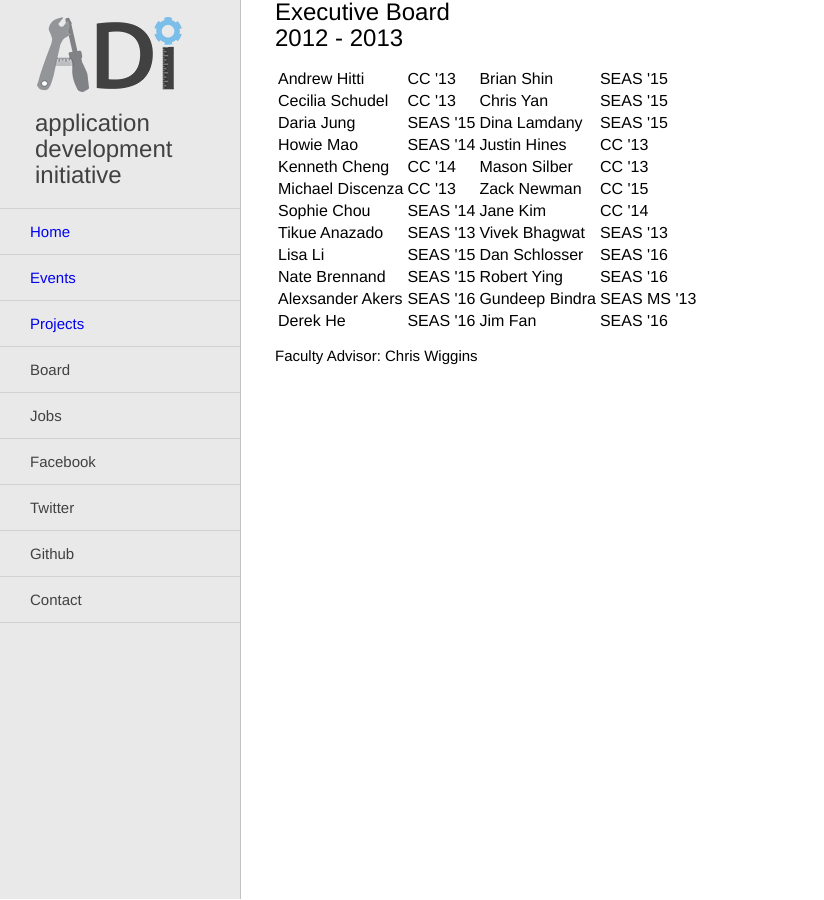
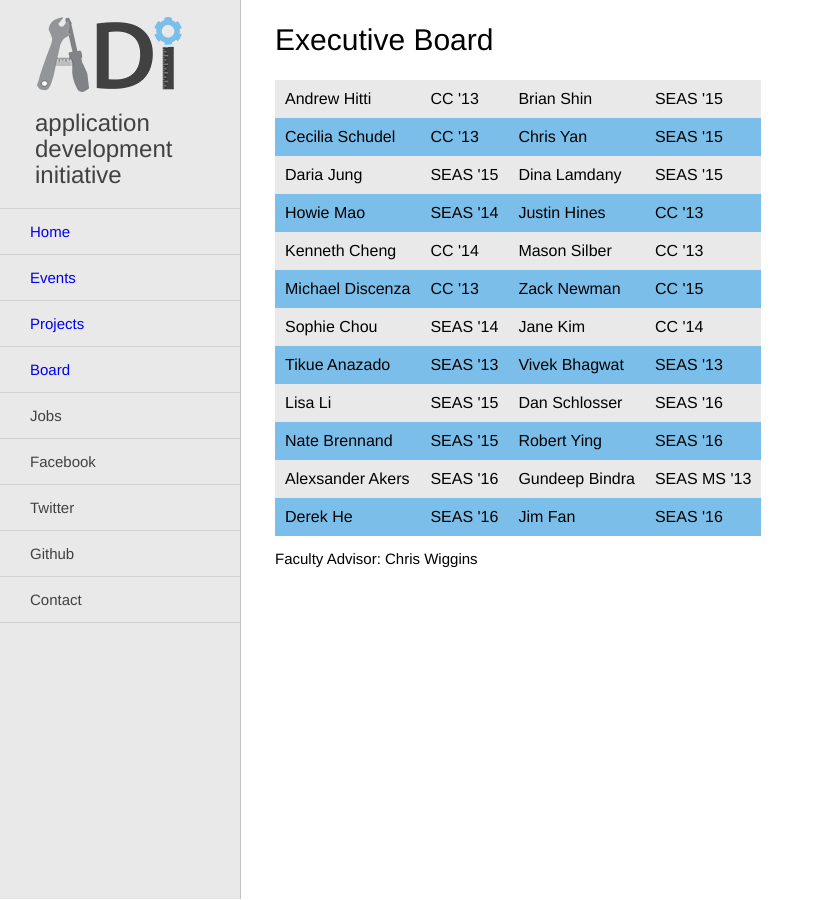
Before and after one commit to adicu/adicu.github.com-dep, a Jekyll site: the page built from board.html, in a window 1280 px wide. Shown: the whole page, without its empty margins (0-824 px from the left). Built offline with Jekyll 4.4.1, drawn with Linux system fonts in a browser that asks for light colours.

Commit message:
Update events calendar and board to be Syte-like

```diff
--- a/_layouts/default.html
+++ b/_layouts/default.html
@@ -23,9 +23,9 @@
     <nav>
       <ul class="main-nav">
         <li><a href="/">Home</a></li>
-        <li><a href="/">Events</a></li>
+        <li><a href="/events.html">Events</a></li>
         <li><a href="/projects.html">Projects</a></li>
-        <li><a>Board</a></li>
+        <li><a href="/board.html">Board</a></li>
         <li><a>Jobs</a></li>
         <li><a>Facebook</a></li>
         <li><a>Twitter</a></li>
--- a/board.html
+++ b/board.html
@@ -1,80 +1,77 @@
 ---
 layout: default
 ---
-
-<html>
-<head>
-</head>
-	<body>
-	<h1>Executive Board
-		<br>2012 - 2013</h1>
+<div class="intro">
+  <h2>Executive Board</h1>
+</div>
 <table id="eboard-roster">
-  	<tr>
+  <tr class="odd">
     <td>Andrew Hitti</td>
     <td>CC '13</td>
     <td>Brian Shin</td>
     <td>SEAS '15</td>
   </tr>
-	  <tr>
+  <tr class="even">
     <td>Cecilia Schudel</td>
     <td>CC '13</td>
     <td>Chris Yan</td>
     <td>SEAS '15</td>
   </tr>
-	  <tr>
+  <tr class="odd">
     <td>Daria Jung</td>
     <td>SEAS '15</td>
     <td>Dina Lamdany</td>
     <td>SEAS '15</td>
   </tr>
-	  <tr>
+  <tr class="even">
     <td>Howie Mao</td>
     <td>SEAS '14</td>
     <td>Justin Hines</td>
     <td>CC '13</td>
   </tr>
-	  <tr>
+  <tr class="odd">
     <td>Kenneth Cheng</td>
     <td>CC '14</td>
     <td>Mason Silber</td>
     <td>CC '13</td>
   </tr>
-	  <tr>
+  <tr class="even">
     <td>Michael Discenza</td>
     <td>CC '13</td>
     <td>Zack Newman</td>
     <td>CC '15</td>
   </tr>
-	  <tr>
+  <tr class="odd">
     <td>Sophie Chou</td>
     <td>SEAS '14</td>
     <td>Jane Kim</td>
     <td>CC '14</td>
   </tr>
+  <tr class="even">
     <td>Tikue Anazado</td>
     <td>SEAS '13</td>
     <td>Vivek Bhagwat</td>
     <td>SEAS '13</td>
   </tr>
-	  <tr>
+  <tr class="odd">
     <td>Lisa Li</td>
     <td>SEAS '15</td>
     <td>Dan Schlosser</td>
     <td>SEAS '16</td>
   </tr>
-	  <tr>
+  <tr class="even">
     <td>Nate Brennand</td>
     <td>SEAS '15</td>
     <td>Robert Ying</td>
     <td>SEAS '16</td>
   </tr>
-	  <tr>
+  <tr class="odd">
     <td>Alexsander Akers</td>
     <td>SEAS '16</td>
     <td>Gundeep Bindra</td>
     <td>SEAS MS '13</td>
   </tr>
-	  <tr>
+  <tr class="even">
     <td>Derek He</td>
     <td>SEAS '16</td>
     <td>Jim Fan</td>
@@ -83,6 +80,3 @@ layout: default
 </table>
 
 <p>Faculty Advisor: Chris Wiggins</p>
-
-		</body>
-	</html>
--- a/css/style.css
+++ b/css/style.css
@@ -160,3 +160,19 @@ nav {
   margin-top: 0px;
   padding-top: 1px;
 }
+
+#eboard-roster {
+  border-collapse: collapse;
+}
+
+#eboard-roster td, #eboard-roster th {
+  padding: 10px;
+}
+
+.odd {
+  background-color: #E9E9E9;
+}
+
+.even {
+  background-color: #7BBEE9;
+}
--- a/events.html
+++ b/events.html
@@ -2,7 +2,7 @@
 layout: default
 title: Calendar
 ---
-<div class="calendar">
+<div class="intro">
   <h2>Events Calendar</h2>
   <iframe src="https://www.google.com/calendar/embed?height=600&amp;wkst=1&amp;bgcolor=%23FFFFFF&amp;src=adicu.com_tud5etmmo5mfmuvdfb54u733i4%40group.calendar.google.com&amp;color=%23B1365F&amp;ctz=America%2FNew_York" style=" border:solid 1px #777 " width="600" height="400" frameborder="0" scrolling="no"></iframe>
 </div>
```
Lines whose indentation alone changed are shown as unchanged.
